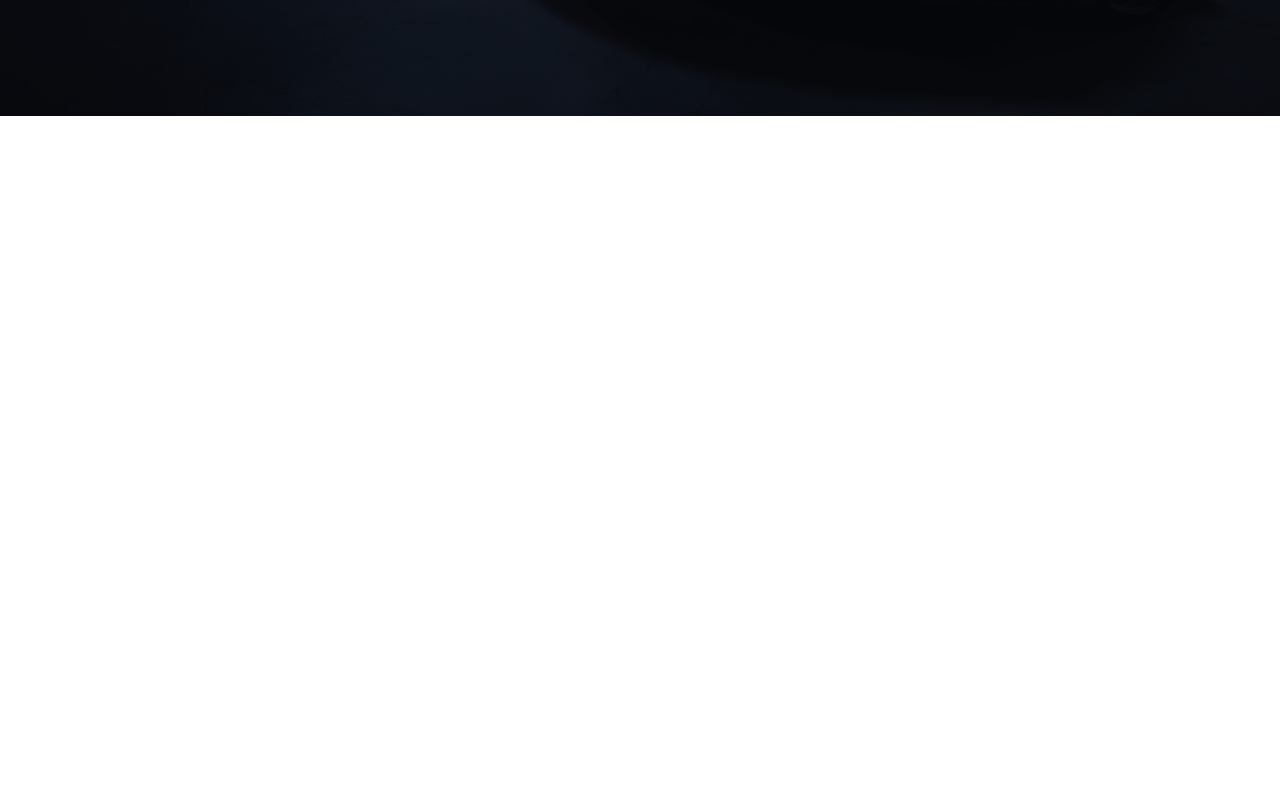
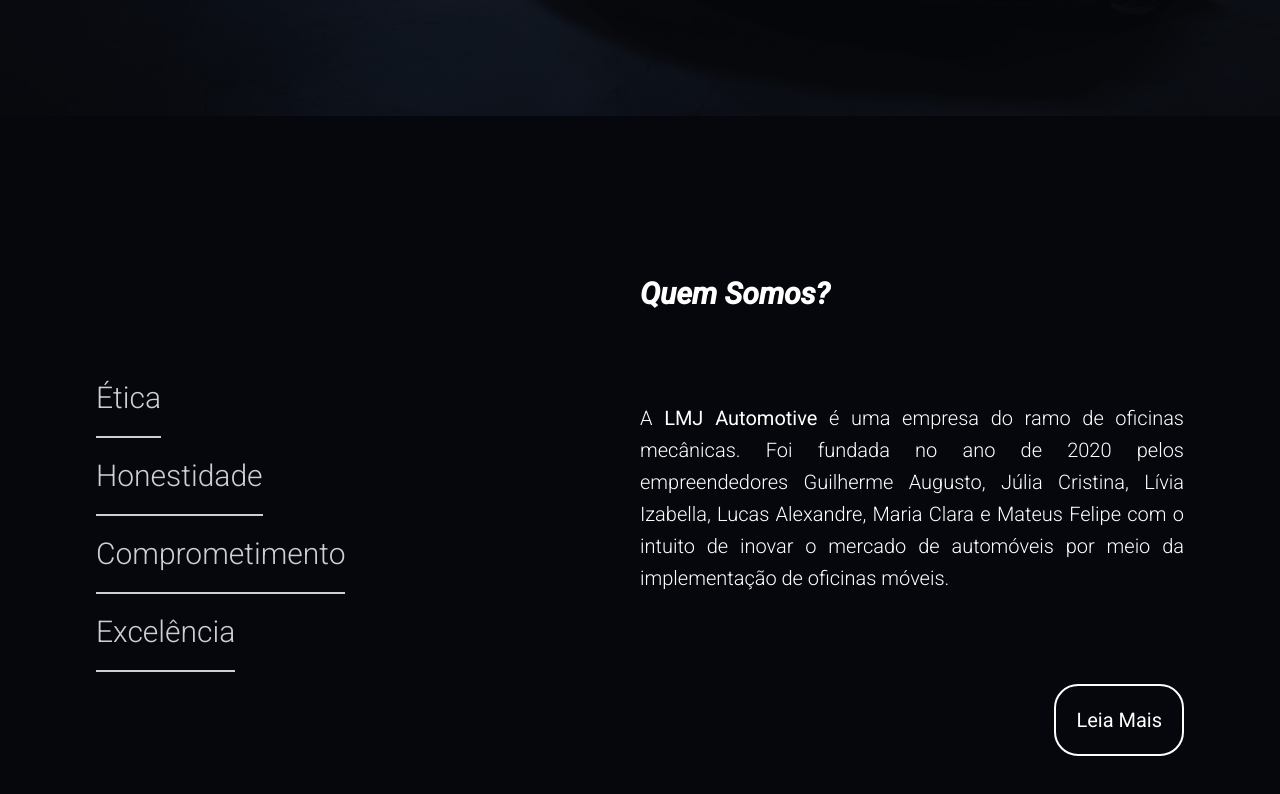
Before and after one commit to mateusfg7/lmj-automotive, a Next.js app: page / in a window 1280 px wide. Shown: the part 684-1478 px from the top of the page. Before the commit the page ends 800 px from the top, so only its background shows below. Built offline with nearby package versions, Linux system fonts and the light colour scheme.

Commit message:
feat: create AboutUs component

```diff
--- /dev/null
+++ b/src/components/AboutUs/index.tsx
@@ -0,0 +1,49 @@
+import Link from 'next/link'
+import { MainSection } from '../MainSection'
+
+export function AboutUs() {
+  return (
+    <div id='about-us' className='h-screen text-white bg-[rgb(5,7,12)]'>
+      <MainSection>
+        <div className='w-full h-full flex'>
+          <div className='h-full flex-1 flex flex-col justify-center'>
+            <div className='h-[60%] flex flex-col justify-center items-start pr-20'>
+              <h1 className='text-[#CCCFD3] text-3xl py-5 border-b-2 border-[#CCCFD3] duration-500 hover:text-white hover:border-white'>
+                Ética
+              </h1>
+              <h1 className='text-[#CCCFD3] text-3xl py-5 border-b-2 border-[#CCCFD3] duration-500 hover:text-white hover:border-white'>
+                Honestidade
+              </h1>
+              <h1 className='text-[#CCCFD3] text-3xl py-5 border-b-2 border-[#CCCFD3] duration-500 hover:text-white hover:border-white'>
+                Comprometimento
+              </h1>
+              <h1 className='text-[#CCCFD3] text-3xl py-5 border-b-2 border-[#CCCFD3] duration-500 hover:text-white hover:border-white'>
+                Excelência
+              </h1>
+            </div>
+          </div>
+          <div className='h-full flex-1 flex flex-col justify-center'>
+            <div className='h-[60%] flex flex-col justify-between items-start'>
+              <h1 className='text-3xl font-bold italic'>Quem Somos?</h1>
+              <p className='text-xl text-justify leading-8'>
+                A <span className='font-normal'>LMJ Automotive</span> é uma
+                empresa do ramo de oficinas mecânicas. Foi fundada no ano de
+                2020 pelos empreendedores Guilherme Augusto, Júlia Cristina,
+                Lívia Izabella, Lucas Alexandre, Maria Clara e Mateus Felipe com
+                o intuito de inovar o mercado de automóveis por meio da
+                implementação de oficinas móveis.
+              </p>
+              <div className='w-full flex justify-end'>
+                <Link href='/about-us'>
+                  <a className='w-max duration-300 text-xl font-normal border-white border-2 p-5 rounded-3xl hover:bg-white hover:text-[rgb(5,7,12)]'>
+                    Leia Mais
+                  </a>
+                </Link>
+              </div>
+            </div>
+          </div>
+        </div>
+      </MainSection>
+    </div>
+  )
+}
--- a/src/pages/index.tsx
+++ b/src/pages/index.tsx
@@ -1,10 +1,12 @@
 import type { NextPage } from 'next'
+import { AboutUs } from '../components/AboutUs'
 import { InitialPage } from '../components/InitialPage'
 
 const Home: NextPage = () => {
   return (
     <div>
       <InitialPage />
+      <AboutUs />
     </div>
   )
 }
```
